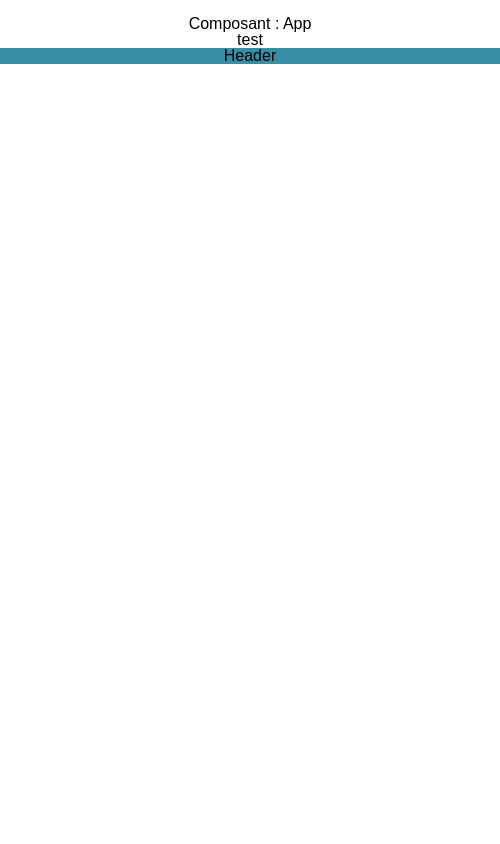
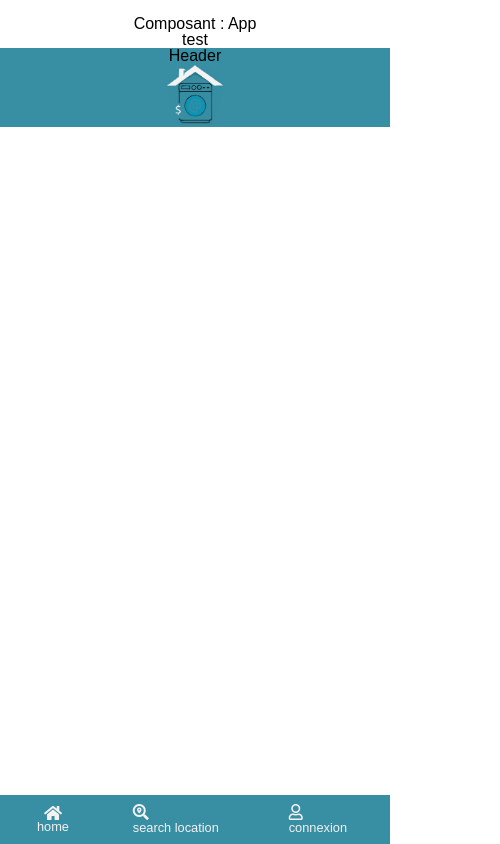
Before and after one commit to swann-martin/washathome, a React app: page / in a window 390 px wide. Shown: the whole page, 500 px wide, since content can reach past the window. Built offline with nearby package versions, Linux system fonts and the light colour scheme.

Commit message:
added navbar and style responsive on top if desktop and bottom if mobile

```diff
--- a/package.json
+++ b/package.json
@@ -51,6 +51,8 @@
   "dependencies": {
     "prop-types": "^15.7.2",
     "react": "^17.0.2",
-    "react-dom": "^17.0.2"
+    "react-dom": "^17.0.2",
+    "react-router": "^5.2.0",
+    "react-router-dom": "^5.2.0"
   }
 }
--- a/src/components/App/index.js
+++ b/src/components/App/index.js
@@ -1,7 +1,7 @@
 // == Import npm
 import React from 'react';
 import Header from '../Header';
-
+import Nav from '../Nav';
 // == Import
 
 import './styles.scss';
@@ -11,6 +11,7 @@ const App = () => (
   <div className="app">
     <h1>Composant : App</h1>
     <p>test</p>
+    <Nav />
     <Header />
   </div>
 );
--- a/src/components/App/styles.scss
+++ b/src/components/App/styles.scss
@@ -1,9 +1,5 @@
 .app {
-  width: 500px;
-  margin: 1em auto;
+  max-width: 100vw;
+  margin: 1rem auto;
   text-align: center;
 }
-
-.app img {
-  max-width: 150px;
-}
--- a/src/components/Header/index.js
+++ b/src/components/Header/index.js
@@ -1,9 +1,11 @@
 import React from 'react';
 import './style.scss';
+import logo from 'src/assets/logoWash.png';
 
 const Header = () => (
   <header className="header">
     <h2>Header</h2>
+    <img className="header-logo" src={logo} alt="logo-Wash@Home" />
   </header>
 );
 export default Header;
--- a/src/components/Header/style.scss
+++ b/src/components/Header/style.scss
@@ -2,4 +2,17 @@
 
 .header {
   background-color: vars.$color-bg-hero;
+  min-width: 100vw;
+  text-align: center;
+  &-logo {
+    // display mobile first
+    max-width: 60px;
+    max-height: 60px;
+    // display for desktop
+    @media screen and (max-width: 700px) {
+      &-logo {
+        display: none;
+      }
+    }
+  }
 }
--- /dev/null
+++ b/src/components/Nav/index.js
@@ -0,0 +1,47 @@
+import React from 'react';
+import { NavLink } from 'react-router-dom';
+import logo from 'src/assets/logoWash.png';
+// import style
+import './style.scss';
+
+const Nav = () => (
+    <nav className="nav">
+        <NavLink exact className="link nav-item nav-item--mobile" activeClassName="link--active" to="/">
+
+            <i className="nav-home-logo fas fa-home"></i>
+            <span className="nav-item-text">home</span>
+        </NavLink>
+        <NavLink className="link  nav-item nav-item--desktop" activeClassName="link--active" to="/">
+            <h1 className="nav-title">
+                <img className="nav-title-logo" src={logo} alt="logo" />
+                <span className="nav-title-text">Wash@Home</span>
+            </h1>
+        </NavLink>
+        <NavLink className="link link-desktop nav-item nav-item--desktop" activeClassName="link--active" to="/findmachine">
+            trouver une machine
+        </NavLink>
+        <NavLink className="link link-desktop nav-item nav-item--desktop" activeClassName="link--active" to="/addmachine">
+            ajouter une machine
+        </NavLink>
+        <button
+            className="nav-item nav-btn nav-btn--search nav-item--mobile"
+            onClick={() => {
+                console.log('clicked on btn-nav-user');
+            }}
+        >
+            <i className="fas fa-search-location"></i>
+            <span className="nav-item-text">search location</span>
+        </button>
+        <button
+            className="nav-item nav-btn nav-btn--user "
+            onClick={() => {
+                console.log('clicked on btn-nav-user');
+            }}
+        >
+            <i className="far fa-user"></i>
+            <span className="nav-item-text">connexion</span>
+        </button>
+    </nav>
+);
+
+export default Nav;
--- /dev/null
+++ b/src/components/Nav/style.scss
@@ -0,0 +1,75 @@
+@use 'src/styles/vars.scss';
+
+.nav {
+  background-color: vars.$color-bg-hero;
+  color: vars.$white;
+  position: fixed;
+  bottom: 0;
+  min-width: 100vw;
+  min-height: 3rem;
+  display: flex;
+  justify-content: space-around;
+  align-items: center;
+  padding: 0.5rem;
+  @media screen and (min-width: 700px) {
+    position: initial;
+  }
+
+  &-item {
+    display: flex;
+    flex-direction: column;
+    &-text {
+      font-size: 0.8rem;
+    }
+    &:active {
+      color: vars.$color-action;
+    }
+    &:hover {
+      color: vars.$color-action;
+    }
+    &--desktop {
+      display: none;
+      @media screen and (min-width: 700px) {
+        display: block;
+      }
+    }
+    &--mobile {
+      display: flex;
+      @media screen and (min-width: 700px) {
+        display: none;
+      }
+    }
+  }
+
+  &-title {
+    display: flex;
+    align-items: center;
+    &-logo {
+      max-height: 46px;
+      max-width: 46px;
+    }
+    &-text {
+      font-family: 'Lobster Two', cursive;
+      font-size: 1.8rem;
+    }
+  }
+  &-btn {
+    outline: none;
+    background-color: vars.$color-bg-hero;
+    border: transparent;
+    color: inherit;
+    font-size: inherit;
+    cursor: pointer;
+    &:hover {
+      color: vars.$color-action;
+    }
+
+    &--user {
+      .nav-item-text {
+        @media screen and (min-width: 700px) {
+          display: none;
+        }
+      }
+    }
+  }
+}
--- a/src/index.js
+++ b/src/index.js
@@ -1,7 +1,7 @@
 // == Import : npm
 import React from 'react';
 import { render } from 'react-dom';
-
+import { BrowserRouter as Router } from 'react-router-dom';
 // == Import : local
 // Composants
 import App from 'src/components/App';
@@ -9,7 +9,10 @@ import App from 'src/components/App';
 // == Render
 // 1. Élément React racine (celui qui contient l'ensemble de l'app)
 //    => crée une structure d'objets imbriqués (DOM virtuel)
-const rootReactElement = <App />;
+const rootReactElement = (
+    <Router>
+        <App />
+    </Router>);
 // 2. La cible du DOM (là où la structure doit prendre vie dans le DOM)
 const target = document.getElementById('root');
 // 3. Déclenchement du rendu de React (virtuel) => DOM (page web)
--- a/src/styles/index.scss
+++ b/src/styles/index.scss
@@ -1,5 +1,7 @@
 @use 'reset';
 @use 'vars';
+
+@import url('https://fonts.googleapis.com/css2?family=Lobster+Two:ital@0;1&display=swap');
 
 body {
   font-family: sans-serif;
```
Also changed, not shown: src/assets/logoWash.png (added), 3 other files.
